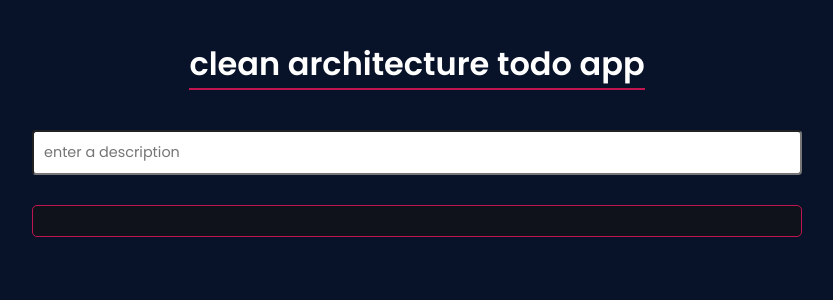
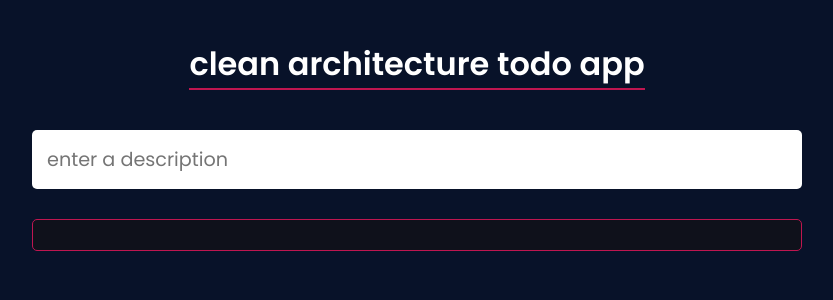
Before and after one commit to leojaimesson/clean-architecture-todo-react, a React (Create React App) app: page / in a window 1280 px wide. Shown: the top 300 px of the page, without its empty margins (223-1056 px from the left). Built offline with nearby package versions, Linux system fonts and the light colour scheme.

Commit message:
fixes display bugs

```diff
--- a/src/presentation/components/Button/Button.ts
+++ b/src/presentation/components/Button/Button.ts
@@ -7,6 +7,7 @@ export const Button = styled.button`
   border: none;
   font-weight: 600;
   padding: 0.6rem;
+  max-height: 2.5rem;
   font-size: 1rem;
   appearance: none;
   border-radius: 4px;
--- a/src/presentation/components/Input/Input.ts
+++ b/src/presentation/components/Input/Input.ts
@@ -1,11 +1,13 @@
 import styled from "styled-components";
 
 export const Input = styled.input`
-  border-radius: 4px;
+  border-radius: 5px;
   box-sizing: border-box;
   display: block;
   font-size: 0.9rem;
   margin-bottom: 10px;
-  padding: 10px;
+  padding: 15px;
   width: 100%;
+  border: none;
+  font-size: 1.2rem;
 `;
--- a/src/presentation/pages/TodoPage/TodoPageStyles.ts
+++ b/src/presentation/pages/TodoPage/TodoPageStyles.ts
@@ -19,18 +19,17 @@ export const ListContainer = styled.div`
 
 export const CheckboxContainer = styled.label`
   display: flex;
-  align-items: center;
+  align-items: flex-start;
 
   span {
     margin: 0px 1rem;
     font-size: 1.2rem;
-    font-weight: bold;
-    height: 28px;
+    min-height: 28px;
   }
 `;
 
 export const ItemContainer = styled.div`
   display: flex;
   justify-content: space-between;
-  margin: 10px 0px;
+  margin: 20px 0px;
 `;
```
